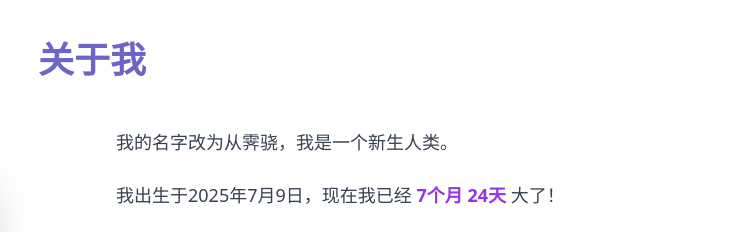
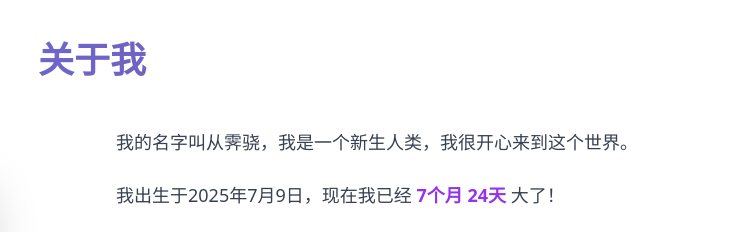
Before and after one commit to whoissummer/cong-jixiao-personal-website, a website: page index.html in a window 1280 px wide. Shown: the part 840-1072 px from the top of the page, 548-1280 px from the left. Drawn offline with nearby package versions, Linux system fonts and the light colour scheme.

Commit message:
更新关于我部分描述：我的名字叫从霁骁，我很开心来到这个世界

```diff
--- a/index.html
+++ b/index.html
@@ -174,7 +174,7 @@
                 </div>
                 <div class="space-y-6 animate-slide-up">
                     <p class="text-lg text-gray-700 dark:text-gray-300 leading-relaxed">
-                        我的名字改为从霁骁，我是一个新生人类。
+                        我的名字叫从霁骁，我是一个新生人类，我很开心来到这个世界。
                     </p>
                     <p class="text-lg text-gray-700 dark:text-gray-300 leading-relaxed">
                         我出生于2025年7月9日，现在我已经 <span id="age" class="font-bold text-purple-600">计算中...</span> 大了！
```
